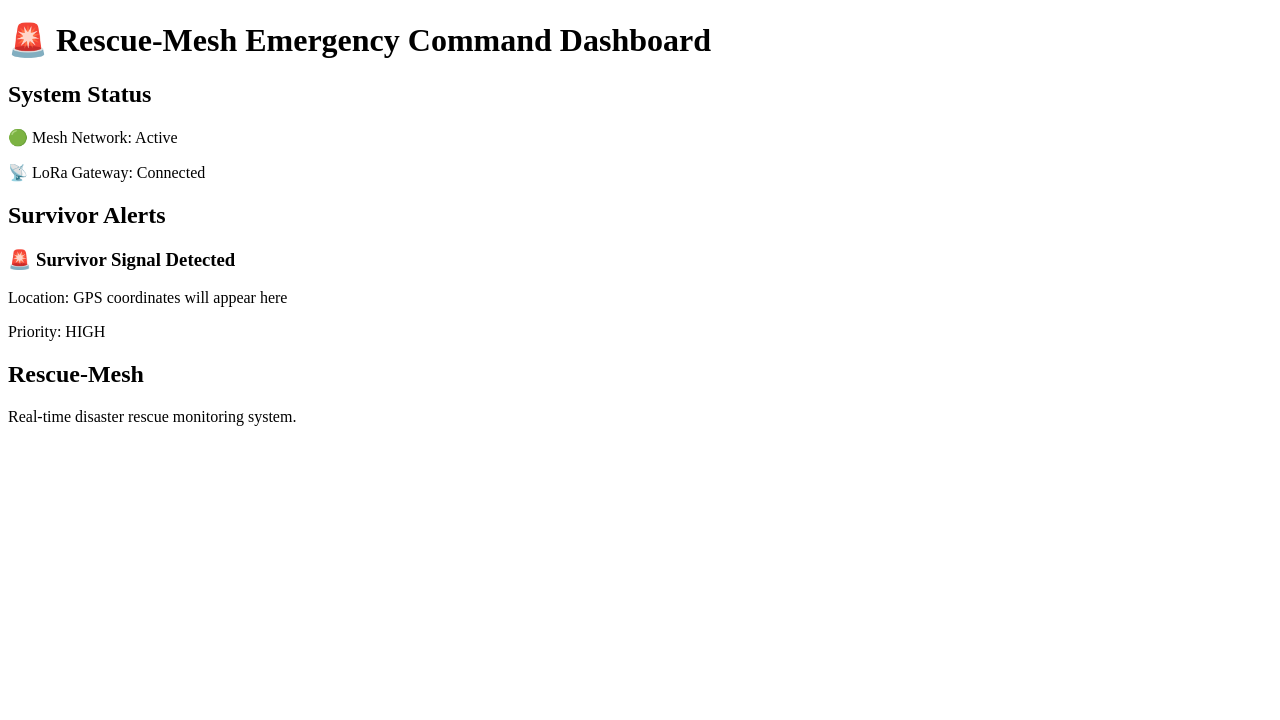
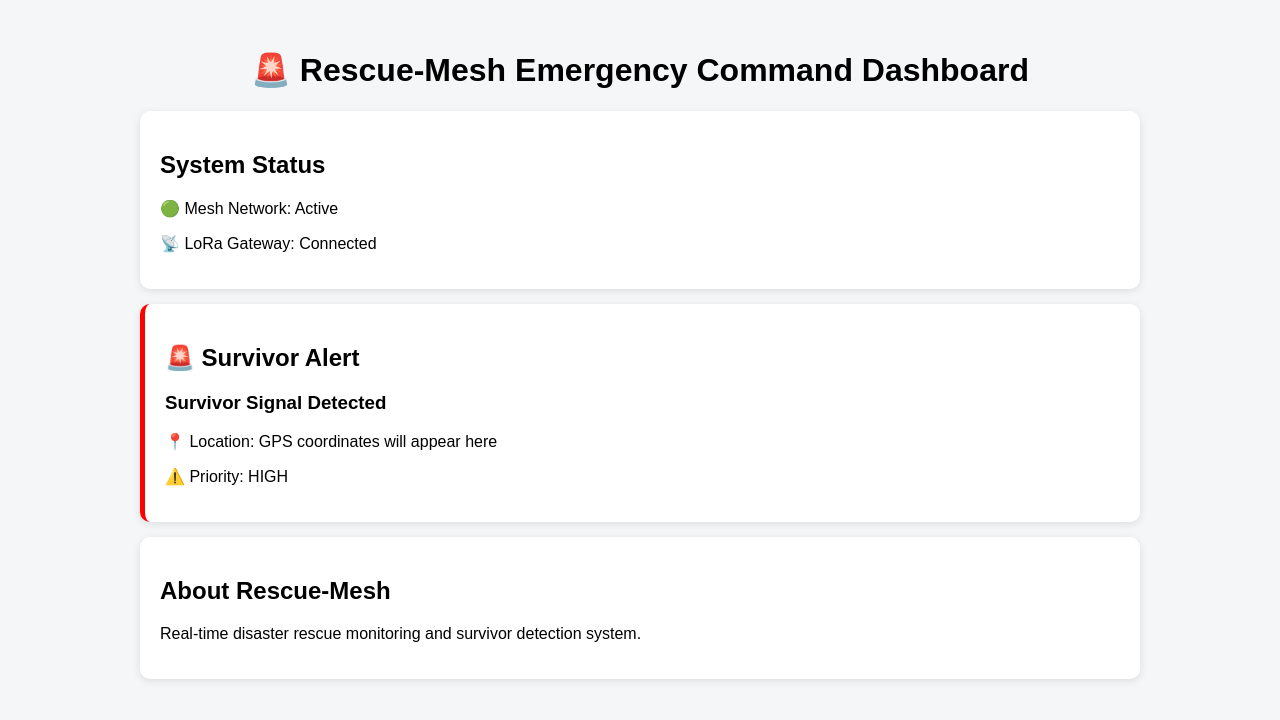
Before and after one commit to Lokeshkwaran/Rescue-mesh, a plain HTML site: page dashboard/index.html in a window 1280 px wide. Drawn offline with Linux system fonts and the light colour scheme.

Commit message:
Update index.html

```diff
--- a/dashboard/index.html
+++ b/dashboard/index.html
@@ -2,26 +2,34 @@
 <html>
 <head>
     <title>Rescue-Mesh Command Dashboard</title>
+    <link rel="stylesheet" href="style.css">
 </head>
 
 <body>
 
+<div class="dashboard">
+
     <h1>🚨 Rescue-Mesh Emergency Command Dashboard</h1>
 
-    <h2>System Status</h2>
-    <p>🟢 Mesh Network: Active</p>
-    <p>📡 LoRa Gateway: Connected</p>
-
-    <h2>Survivor Alerts</h2>
-
-    <div>
-        <h3>🚨 Survivor Signal Detected</h3>
-        <p>Location: GPS coordinates will appear here</p>
-        <p>Priority: HIGH</p>
+    <div class="card">
+        <h2>System Status</h2>
+        <p>🟢 Mesh Network: Active</p>
+        <p>📡 LoRa Gateway: Connected</p>
     </div>
 
-    <h2>Rescue-Mesh</h2>
-    <p>Real-time disaster rescue monitoring system.</p>
+    <div class="card alert">
+        <h2>🚨 Survivor Alert</h2>
+        <h3>Survivor Signal Detected</h3>
+        <p>📍 Location: GPS coordinates will appear here</p>
+        <p>⚠️ Priority: HIGH</p>
+    </div>
+
+    <div class="card">
+        <h2>About Rescue-Mesh</h2>
+        <p>Real-time disaster rescue monitoring and survivor detection system.</p>
+    </div>
+
+</div>
 
 </body>
 </html>
```
